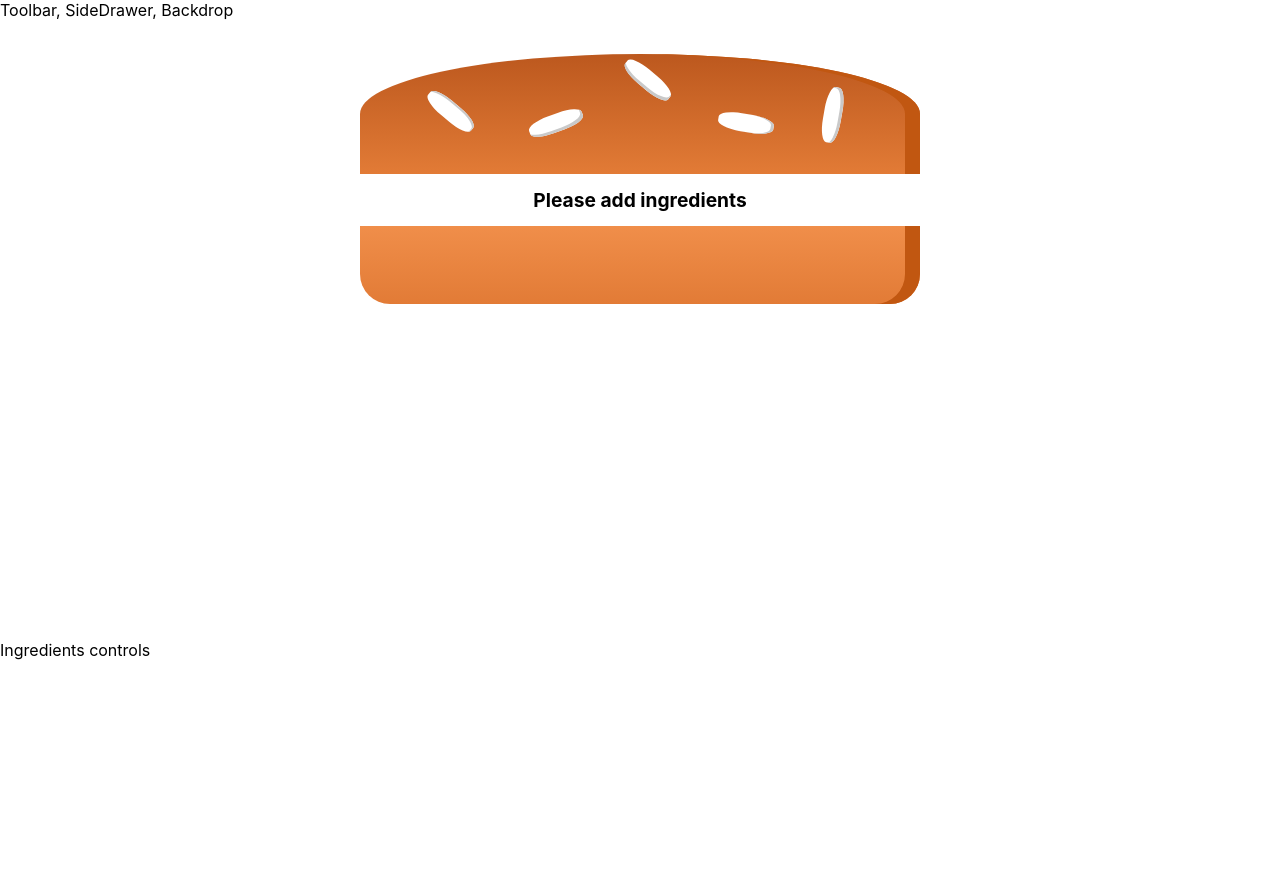
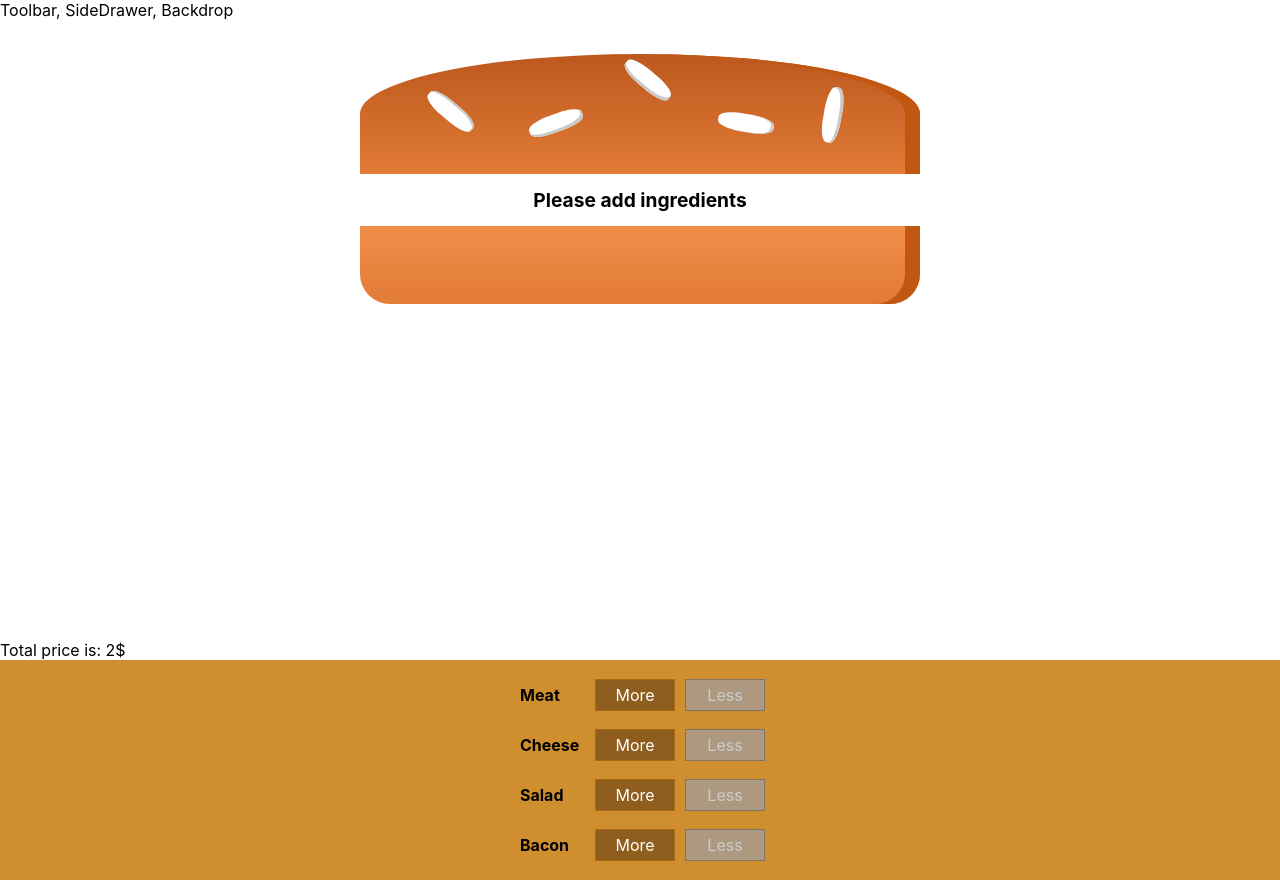
Before and after one commit to zdraffko/burger-builder, a React (Create React App) app: page / in a window 1280 px wide. Before the commit the page ends 800 px from the top, so only its background shows below. Built offline with nearby package versions, Linux system fonts and the light colour scheme.

Commit message:
added functionality to the BuildControls +more css

```diff
--- a/src/components/Burger/BuildControls/BuildControls.js
+++ b/src/components/Burger/BuildControls/BuildControls.js
@@ -1,11 +1,36 @@
 import React from "react";
+import PropTypes from "prop-types";
 
+import Control from "./Control/Control";
 import styles from "./BuildControls.module.css";
 
-const BuildControls = () => (
+const ingredientInfo = [
+  { label: "Meat", type: "meat" },
+  { label: "Cheese", type: "cheese" },
+  { label: "Salad", type: "salad" },
+  { label: "Bacon", type: "bacon" },
+];
+
+const BuildControls = ({ addIngredient, removeIngredient, disabledIngredients }) => (
   <div className={styles.BuildControls}>
-    test
+    {
+      ingredientInfo.map((ingredient) => (
+        <Control
+          key={ingredient.label}
+          label={ingredient.label}
+          add={() => addIngredient(ingredient.type)}
+          remove={() => removeIngredient(ingredient.type)}
+          isDisabled={disabledIngredients[ingredient.type]}
+        />
+      ))
+    }
   </div>
 );
 
+BuildControls.propTypes = {
+  addIngredient: PropTypes.func.isRequired,
+  removeIngredient: PropTypes.func.isRequired,
+  disabledIngredients: PropTypes.objectOf(PropTypes.bool).isRequired,
+};
+
 export default BuildControls;
--- /dev/null
+++ b/src/components/Burger/BuildControls/Control/Control.js
@@ -0,0 +1,32 @@
+import React from "react";
+import PropTypes from "prop-types";
+
+import styles from "./Control.module.css";
+
+const Control = ({ label, add, remove, isDisabled }) => (
+  <div className={styles.Control}>
+    <div className={styles.Label}>{label}</div>
+    <button
+      className={styles.More}
+      type="button"
+      onClick={add}
+    >More
+    </button>
+    <button
+      className={styles.Less}
+      type="button"
+      onClick={remove}
+      disabled={isDisabled}
+    >Less
+    </button>
+  </div>
+);
+
+Control.propTypes = {
+  label: PropTypes.string.isRequired,
+  add: PropTypes.func.isRequired,
+  remove: PropTypes.func.isRequired,
+  isDisabled: PropTypes.bool.isRequired,
+};
+
+export default Control;
--- /dev/null
+++ b/src/components/Burger/BuildControls/Control/Control.module.css
@@ -0,0 +1,58 @@
+.Control {
+  display: flex;
+  justify-content: space-between;
+  align-items: center;
+  margin: 5px 0;
+}
+
+.Control button {
+  display: block;
+  font: inherit;
+  padding: 5px;
+  margin: 0 5px;
+  width: 80px;
+  border: 1px solid #aa6817;
+  cursor: pointer;
+  outline: none;
+}
+
+.Control button:disabled {
+  background-color: #ac9980;
+  border: 1px solid #7e7365;
+  color: #ccc;
+  cursor: default;
+}
+
+.Control button:hover:disabled {
+  background-color: #ac9980;
+  color: #ccc;
+  cursor: not-allowed;
+}
+
+.Label {
+  padding: 10px;
+  font-weight: bold;
+  width: 80px;
+}
+
+.Control .Less {
+  background-color: #d39952;
+  color: white;
+}
+
+.Control .More {
+  background-color: #8f5e1e;
+  color: white;
+}
+
+.Control .Less:hover,
+.Control .Less:active {
+  background-color: #daa972;
+  color: white;
+}
+
+.Control .More:hover,
+.Control .More:active {
+  background-color: #99703f;
+  color: white;
+}
--- a/src/components/Burger/Burger.js
+++ b/src/components/Burger/Burger.js
@@ -1,4 +1,5 @@
 import React from "react";
+import PropTypes from "prop-types";
 
 import Ingredient from "./Ingredient/Ingredient";
 import styles from "./Burger.module.css";
@@ -30,4 +31,6 @@ const Burger = ({ ingredients }) => {
   );
 };
 
+Burger.propTypes = { ingredients: PropTypes.objectOf(PropTypes.number).isRequired };
+
 export default Burger;
--- a/src/containers/BurgerBuilder/BurgerBuilder.js
+++ b/src/containers/BurgerBuilder/BurgerBuilder.js
@@ -1,22 +1,71 @@
 import React, { Component } from "react";
 
 import Burger from "../../components/Burger/Burger";
+import BuildControls from "../../components/Burger/BuildControls/BuildControls";
 
 class BurgerBuilder extends Component {
+  ingredientsPrices = {
+    meat: 1,
+    cheese: 0.25,
+    salad: 0.75,
+    bacon: 1.5
+  };
+
   state = {
     ingredients: {
       meat: 0,
       cheese: 0,
       salad: 0,
-      bacon: 0,
-    }
+      bacon: 0
+    },
+    price: 2,
+  };
+
+  addIngredientHandler = (type) => {
+    this.setState((prevState) => {
+      const ingredients = { ...prevState.ingredients };
+      let { price } = prevState;
+
+      ingredients[type]++;
+      price += this.ingredientsPrices[type];
+
+      return { ingredients, price };
+    });
+  };
+
+  removeIngredientHandler = (type) => {
+    this.setState((prevState) => {
+      const ingredients = { ...prevState.ingredients };
+
+      if (ingredients[type] === 0) {
+        return null;
+      }
+
+      let { price } = prevState;
+
+      ingredients[type]--;
+      price -= this.ingredientsPrices[type];
+
+      return { ingredients, price };
+    });
   };
 
   render() {
+    const disabledIngredients = { ...this.state.ingredients };
+
+    for (const key of Object.keys(disabledIngredients)) {
+      disabledIngredients[key] = disabledIngredients[key] === 0;
+    }
+
     return (
       <>
         <Burger ingredients={this.state.ingredients} />
-        <div>Ingredients controls</div>
+        <div>Total price is: {this.state.price}$</div>
+        <BuildControls
+          addIngredient={this.addIngredientHandler}
+          removeIngredient={this.removeIngredientHandler}
+          disabledIngredients={disabledIngredients}
+        />
       </>
     );
   }
```
